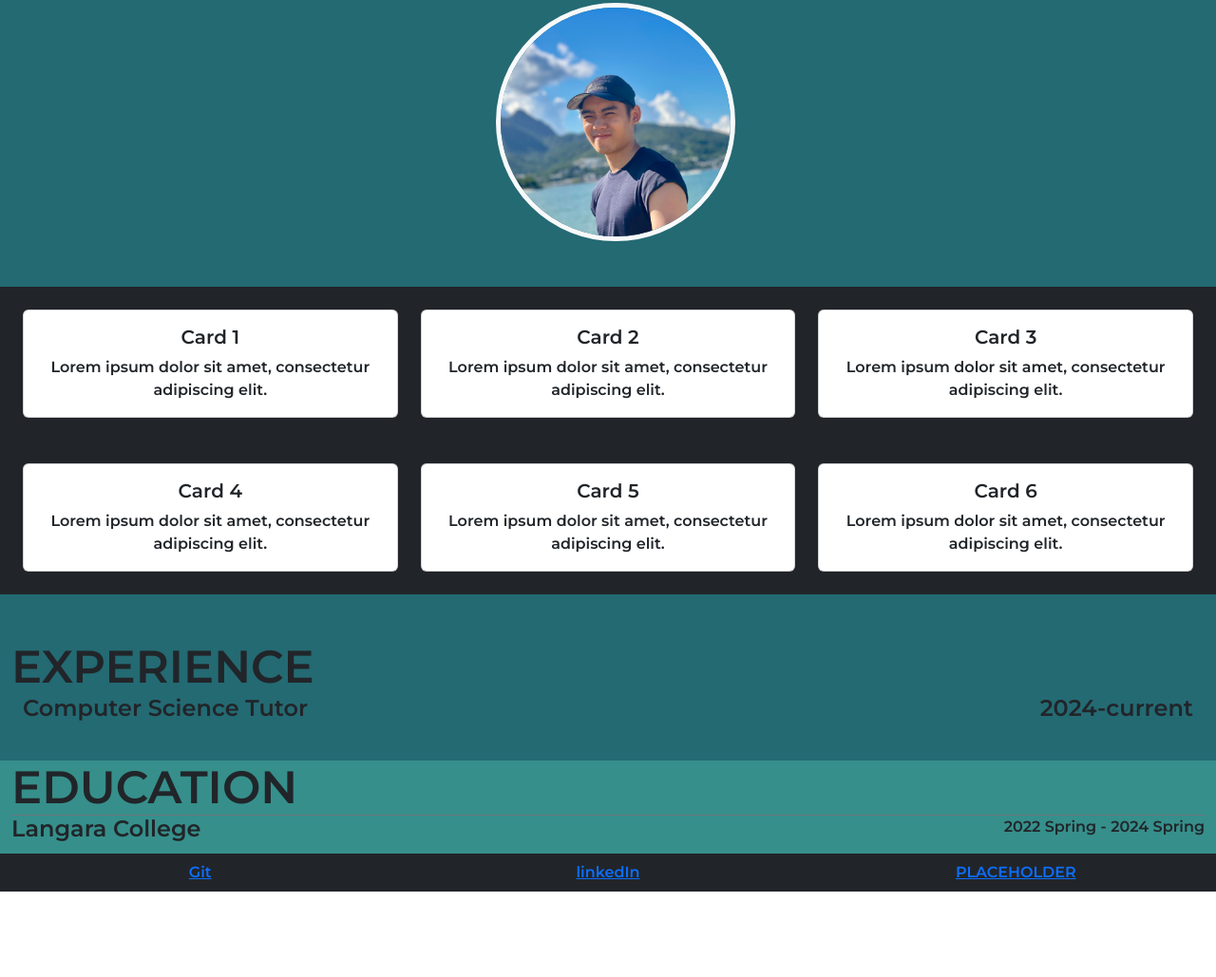
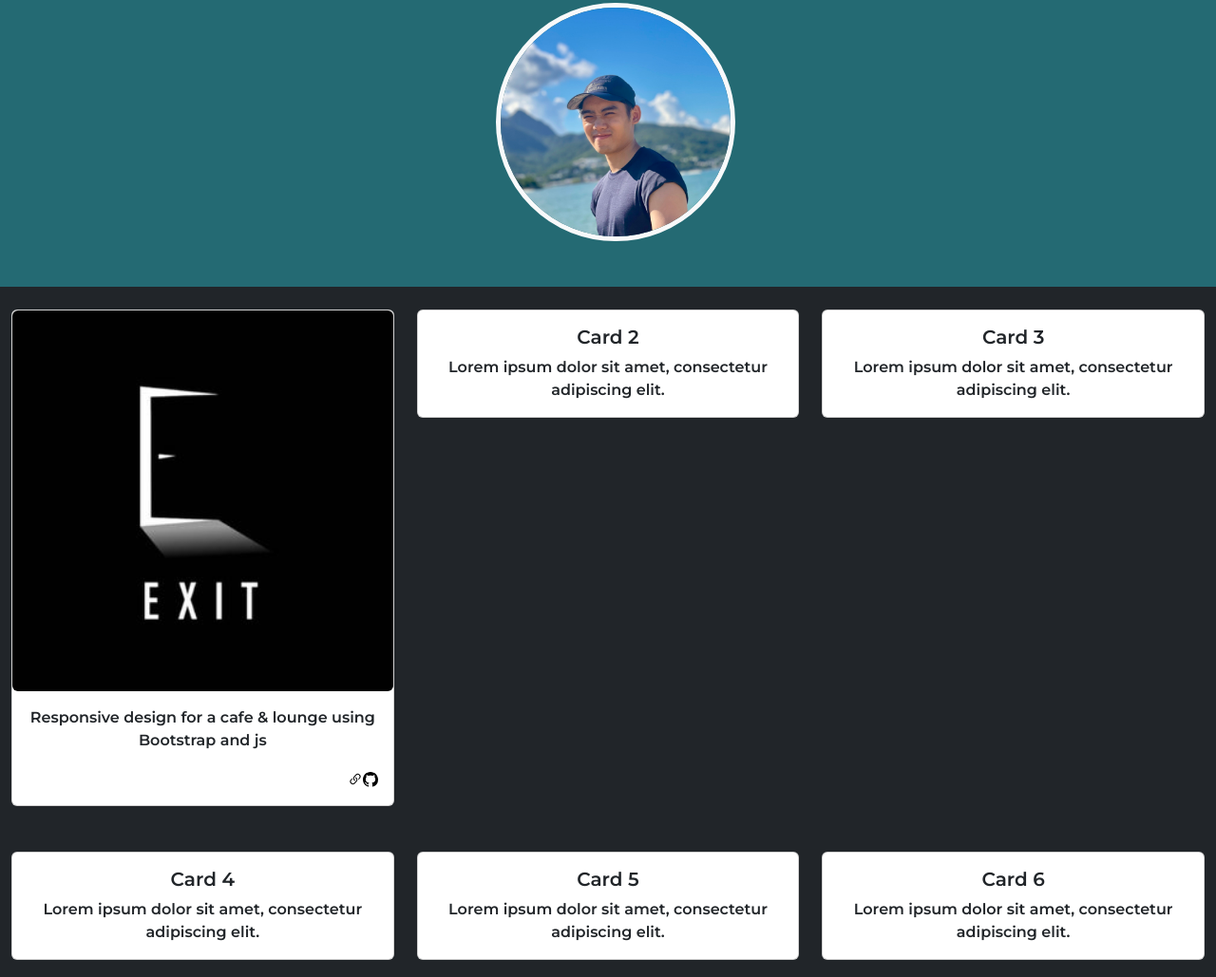
Before and after one commit to 0Thomas1/0Thomas1.github.io, a plain HTML site: page index.html in a window 1280 px wide. Shown: the part 154-1183 px from the top of the page at 95% size. Before the commit the page ends 1093 px from the top, so only its background shows below. Drawn offline with Linux system fonts and the light colour scheme.

Commit message:
created 1 porject card

```diff
--- a/index.html
+++ b/index.html
@@ -30,13 +30,30 @@
         </div>
         <div class="container-fluid text-center bg-dark my-5" id="projects">
 
-                <div class="container-fluid">
+
             <div class="row row-cols-md-3 row-cols-1">
                 <div class="col my-4">
-                            <div class="card">
+                    <div class="card"><!--  flip card to show description -->
+                        <div class="card-head">
+                            <img src="img/project1Logo.jpg" alt="logo" class="w-100 rounded">
+                        </div>
                         <div class="card-body">
-                                    <h5 class="card-title">Card 1</h5>
-                                    <p class="card-text">Lorem ipsum dolor sit amet, consectetur adipiscing elit.</p>
+
+                            <p class="card-text">Responsive design for a cafe & lounge using Bootstrap and js</p>
+                            <div class="d-flex justify-content-end" >
+                                <a href="https://0thomas1.github.io/Exit-Lounge-Webpage/" target="_blank" rel="noopener noreferrer">
+                                    <svg xmlns="http://www.w3.org/2000/svg" width="16" height="16" fill="currentColor" class="bi bi-link-45deg text-black" viewBox="0 0 16 16">
+                                    <path d="M4.715 6.542 3.343 7.914a3 3 0 1 0 4.243 4.243l1.828-1.829A3 3 0 0 0 8.586 5.5L8 6.086a1 1 0 0 0-.154.199 2 2 0 0 1 .861 3.337L6.88 11.45a2 2 0 1 1-2.83-2.83l.793-.792a4 4 0 0 1-.128-1.287z"></path>
+                                    <path d="M6.586 4.672A3 3 0 0 0 7.414 9.5l.775-.776a2 2 0 0 1-.896-3.346L9.12 3.55a2 2 0 1 1 2.83 2.83l-.793.792c.112.42.155.855.128 1.287l1.372-1.372a3 3 0 1 0-4.243-4.243z"></path>
+                                    </svg>
+                                </a>
+
+                                <a href="https://github.com/0Thomas1/Exit-Lounge-Webpage" target="_blank" rel="noopener noreferrer">
+                                    <svg xmlns="http://www.w3.org/2000/svg" width="16" height="16" fill="currentColor" class="bi bi-github text-black" viewBox="0 0 16 16">
+                                    <path d="M8 0C3.58 0 0 3.58 0 8c0 3.54 2.29 6.53 5.47 7.59.4.07.55-.17.55-.38 0-.19-.01-.82-.01-1.49-2.01.37-2.53-.49-2.69-.94-.09-.23-.48-.94-.82-1.13-.28-.15-.68-.52-.01-.53.63-.01 1.08.58 1.23.82.72 1.21 1.87.87 2.33.66.07-.52.28-.87.51-1.07-1.78-.2-3.64-.89-3.64-3.95 0-.87.31-1.59.82-2.15-.08-.2-.36-1.02.08-2.12 0 0 .67-.21 2.2.82.64-.18 1.32-.27 2-.27s1.36.09 2 .27c1.53-1.04 2.2-.82 2.2-.82.44 1.1.16 1.92.08 2.12.51.56.82 1.27.82 2.15 0 3.07-1.87 3.75-3.65 3.95.29.25.54.73.54 1.48 0 1.07-.01 1.93-.01 2.2 0 .21.15.46.55.38A8.01 8.01 0 0 0 16 8c0-4.42-3.58-8-8-8"></path>
+                                    </svg>
+                                </a>
+                            </div>
                         </div>
                     </div>
                 </div>
@@ -81,7 +98,7 @@
                     </div>
                 </div>
             </div>
-                </div>
+
 
         </div>
         <div class="container-fluid" id="experience">
```
Also changed, not shown: img/project1Logo.jpg (added). Lines whose indentation alone changed are shown as unchanged.
